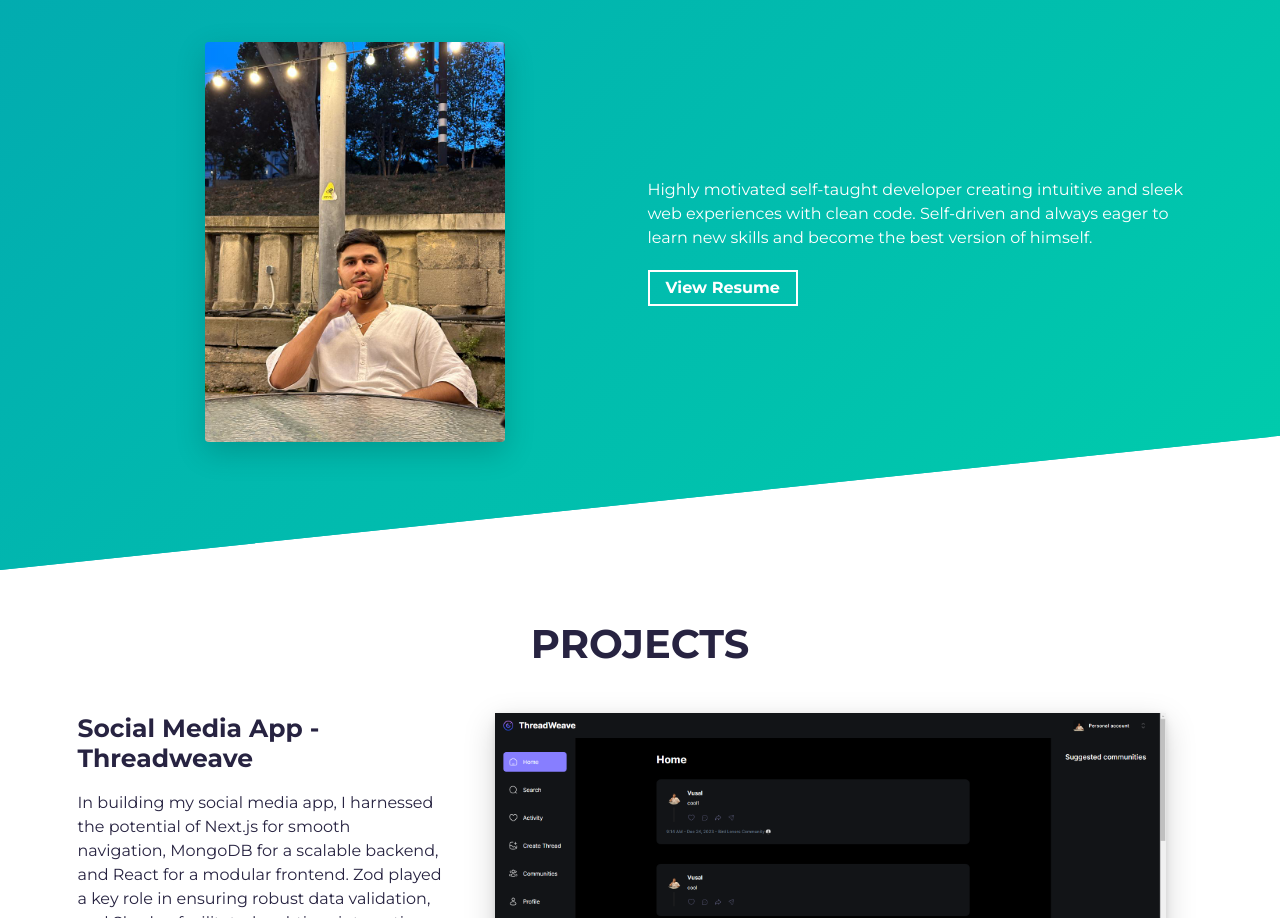
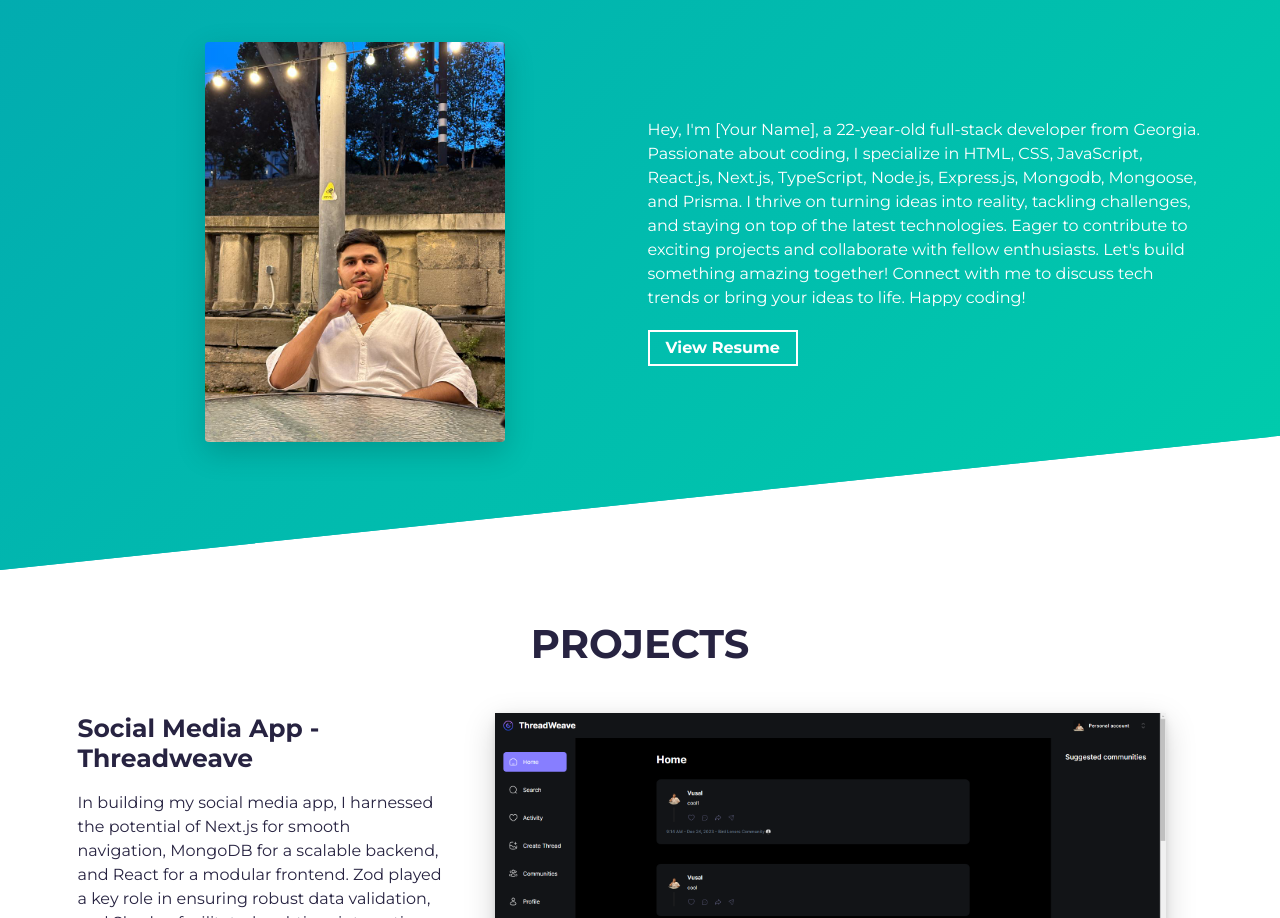
Before and after one commit to vusal5555/Portfolio, a website built with Parcel: page src/index.html in a window 1280 px wide. Shown: the part 901-1819 px from the top of the page. Built offline with nearby package versions, Linux system fonts and the light colour scheme.

Commit message:
added aboout me section

```diff
--- a/src/index.html
+++ b/src/index.html
@@ -79,10 +79,15 @@
           <div class="col-md-6 col-sm-12">
             <div class="about-wrapper__info load-hidden">
               <p class="about-wrapper__info-text">
-                Highly motivated self-taught developer creating intuitive and
-                sleek web experiences with clean code. Self-driven and always
-                eager to learn new skills and become the best version of
-                himself.
+                Hey, I'm [Your Name], a 22-year-old full-stack developer from
+                Georgia. Passionate about coding, I specialize in HTML, CSS,
+                JavaScript, React.js, Next.js, TypeScript, Node.js, Express.js,
+                Mongodb, Mongoose, and Prisma. I thrive on turning ideas into
+                reality, tackling challenges, and staying on top of the latest
+                technologies. Eager to contribute to exciting projects and
+                collaborate with fellow enthusiasts. Let's build something
+                amazing together! Connect with me to discuss tech trends or
+                bring your ideas to life. Happy coding!
               </p>
               <span class="d-flex mt-3">
                 <a
```
